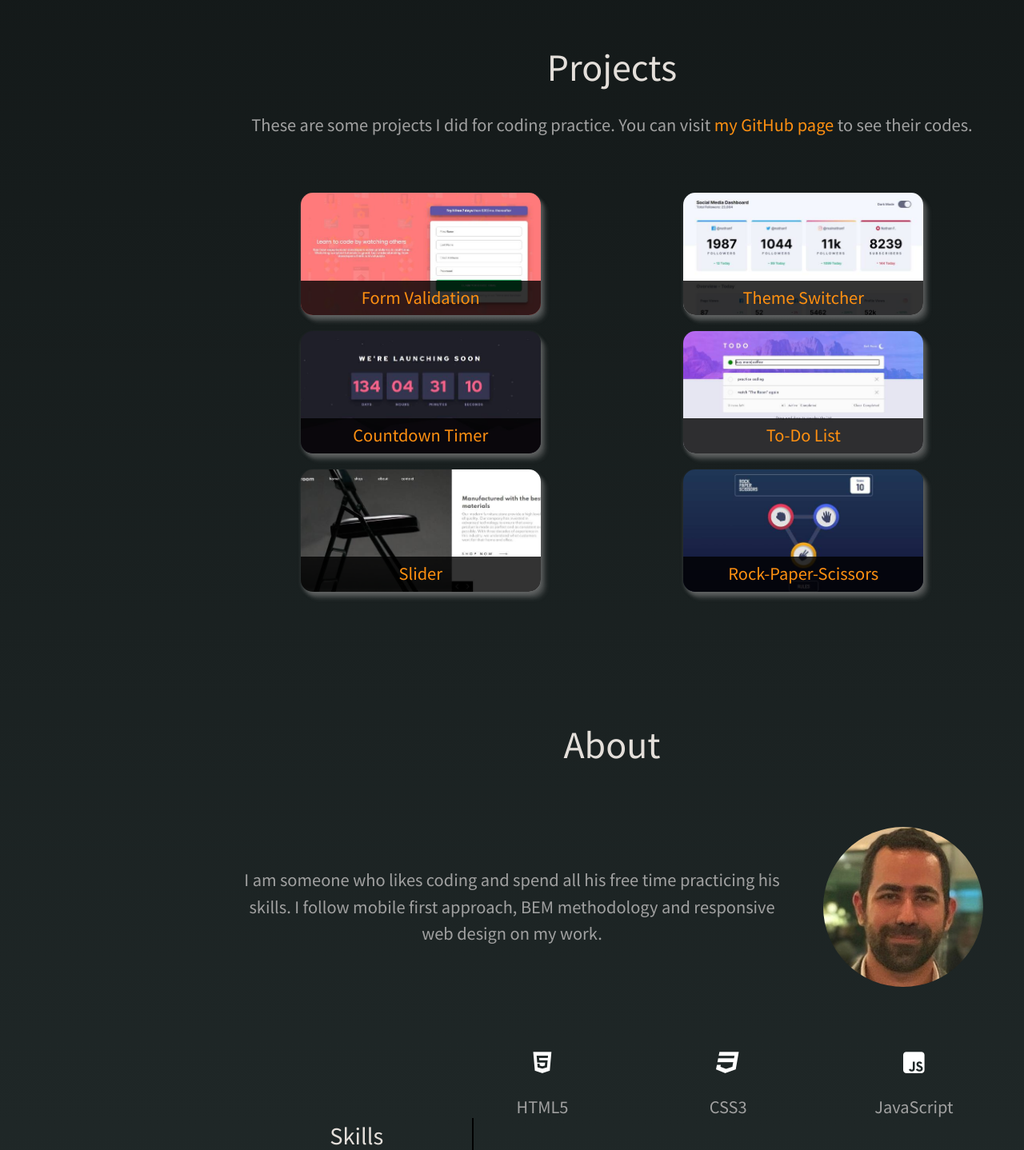
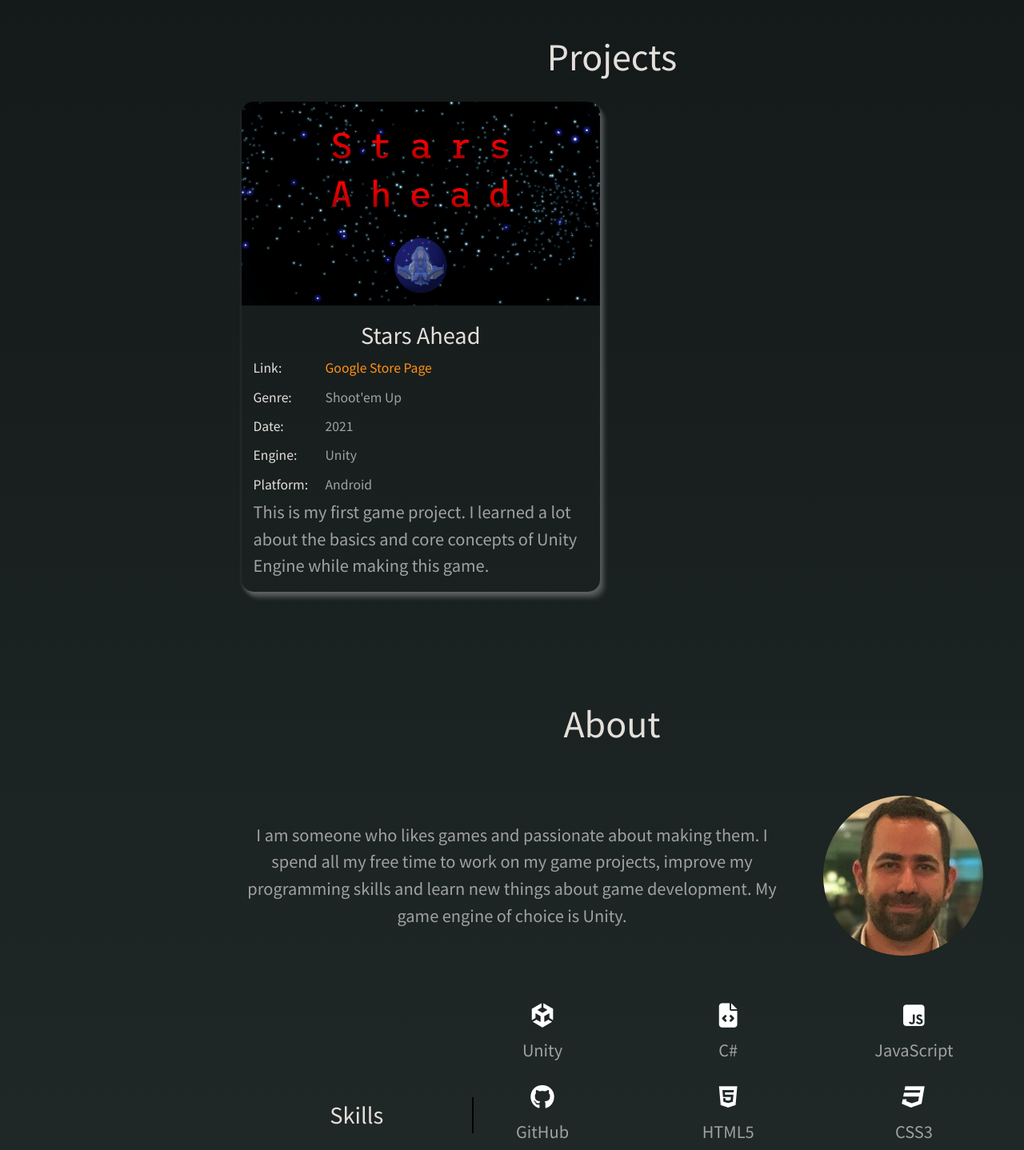
Before and after one commit to nysezgin/portfolio, a React (Create React App) app: page / in a window 1280 px wide. Shown: the part 800-2238 px from the top of the page at 80% size. Built offline with nearby package versions, Linux system fonts and the light colour scheme.

Commit message:
projects changed, skills added
Projects changed from front-end to games, new skills added

```diff
--- a/src/App.scss
+++ b/src/App.scss
@@ -22,6 +22,7 @@
 $color-quick-silver: #a1a1a1; //info text
 $color-timberwolf: #e4dfda; //title
 
+$font-size-small: 1.1rem; //small info text
 $font-size-medium: 1.4rem; //info text
 $font-size-large: 1.9rem; //sub-titles & icons
 $font-size-very-large: 3rem; //title
@@ -269,39 +270,66 @@
       justify-content: space-around;
       width: 100%;
       column-gap: 30px;
-      grid-template-columns: repeat(auto-fit, 300px);
       margin-bottom: 60px;
+      grid-template-columns: 1fr 1fr;
     }
   }
 
-  &__link {
-    position: relative;
+  &__container {
     display: flex;
+    flex-direction: column;
     overflow: hidden;
     border-radius: 15px;
     box-shadow: rgba(135, 135, 135, 0.4) 1px 3px 5px,
       rgba(135, 135, 135, 0.3) 4px 6px 5px, rgba(135, 135, 135, 0.2) 7px 9px 5px;
   }
 
+  &__name {
+    font-size: $font-size-large;
+    color: $color-timberwolf;
+    text-align: center;
+  }
+
   &__image {
     width: 100%;
     height: 100%;
     object-fit: cover;
-    @include desktop {
-      transition: transform 0.5s ease;
-      &:hover {
-        transform: scale(1.1);
-      }
+    @include tablet {
+      // object-fit: cover;
+    }
+  }
+
+  &__info {
+    display: grid;
+    text-align: left;
+    column-gap: 10px;
+    padding: 15px;
+
+    &-wrapper {
+      display: grid;
+      grid-template-columns: 80px auto;
+      column-gap: 10px;
+      font-size: $font-size-small;
     }
   }
 
   &__label {
-    position: absolute;
-    font-size: $font-size-medium;
+    color: $color-timberwolf;
     padding: 5px 0;
     bottom: 0;
-    background: #000000cc;
     width: 100%;
+
+    &-info {
+      align-self: center;
+
+      &-about {
+        text-align: center;
+
+        @include tablet {
+          text-align: left;
+        }
+      }
+    }
   }
 }
 
--- a/src/components/Footer.js
+++ b/src/components/Footer.js
@@ -1,4 +1,4 @@
-import React from 'react'
+import React from "react";
 
 export default function Footer() {
   return (
--- a/src/components/main/About.js
+++ b/src/components/main/About.js
@@ -12,17 +12,23 @@
           src={nysezgin}
           alt="Necati Yasin Sezgin"
         />
-        I am someone who likes coding and spend all his free time practicing his
-        skills. I follow mobile first approach, BEM methodology and responsive
-        web design on my work.
+        I am someone who likes games and passionate about making them. I spend
+        all my free time to work on my game projects, improve my programming
+        skills and learn new things about game development. My game engine of
+        choice is Unity.
       </p>
       <section className="skills">
         <h3 className="skills__title">Skills</h3>
         <ul className="skills__list">
+          <SingleSkill iconClass="unity" label="Unity" />
+          <li className="skills__item">
+            <i className="skills__icon fas fa-file-code"></i>
+            <p className="skills__label">C#</p>
+          </li>
+          <SingleSkill iconClass="js-square" label="JavaScript" />
+          <SingleSkill iconClass="github" label="GitHub" />
           <SingleSkill iconClass="html5" label="HTML5" />
           <SingleSkill iconClass="css3" label="CSS3" />
-          <SingleSkill iconClass="js-square" label="JavaScript" />
-          <SingleSkill iconClass="sass" label="SASS" />
           <SingleSkill iconClass="react" label="React JS" />
         </ul>
       </section>
--- a/src/components/main/Intro.js
+++ b/src/components/main/Intro.js
@@ -4,7 +4,7 @@
     return (
       <section id="intro" className="intro">
         <h1 className="intro__title">Hi, I'm Yasin</h1>
-        <p className="intro__info">Junior front-end developer</p>
+        <p className="intro__info">Junior game developer</p>
       </section>
     );
 }
--- a/src/components/main/Projects.js
+++ b/src/components/main/Projects.js
@@ -1,25 +1,16 @@
 import React from "react";
-import projectsData from "./projectsData";
+import gameProjectsData from "./gameProjectsData";
 import SingleProject from "./SingleProject";
 
 export default function Projects() {
   return (
     <section id="projects" className="projects">
       <h1 className="projects__title">Projects</h1>
-      <p className="projects__info">
-        These are some projects I did for coding practice. You can visit{" "}
-        <a
-          className="portfolio-sections__link"
-          target="_blank"
-          rel="noreferrer"
-          href={"https://github.com/nysezgin"}
-        >
-          my GitHub page
-        </a>{" "}
-        to see their codes.
-      </p>
+      {/* <p className="projects__info">
+        These are my project.
+      </p> */}
       <div className="projects__wrapper">
-        {projectsData.map((project) => {
+        {gameProjectsData.map((project) => {
           return <SingleProject key={project.id} {...project} />;
         })}
       </div>
--- a/src/components/main/SingleProject.js
+++ b/src/components/main/SingleProject.js
@@ -1,15 +1,50 @@
 import React from "react";
 
-export default function SingleProject({ id, label, link, image }) {
+export default function SingleProject({
+  id,
+  label,
+  link,
+  image,
+  genre,
+  date,
+  engine,
+  platform,
+  about,
+}) {
   return (
-    <a
-      className="projects__link"
-      target="_blank"
-      rel="noreferrer"
-      href={link}
-    >
+    <div className="projects__container">
       <img className="projects__image" src={image} alt="" />
-      <p className="projects__label">{label}</p>
-    </a>
+      <div className="projects__info">
+        <h2 className="projects__name">{label}</h2>
+        <div className="projects__info-wrapper">
+          <p className="projects__label">Link:</p>
+          <a
+            className="projects__label-info"
+            href={link}
+            target="_blank"
+            rel="noreferrer"
+          >
+            Google Store Page
+          </a>
+        </div>
+        <div className="projects__info-wrapper">
+          <p className="projects__label">Genre:</p>
+          <p className="projects__label-info">{genre}</p>
+        </div>
+        <div className="projects__info-wrapper">
+          <p className="projects__label">Date:</p>
+          <p className="projects__label-info">{date}</p>
+        </div>
+        <div className="projects__info-wrapper">
+          <p className="projects__label">Engine:</p>
+          <p className="projects__label-info">{engine}</p>
+        </div>
+        <div className="projects__info-wrapper">
+          <p className="projects__label">Platform:</p>
+          <p className="projects__label-info">{platform}</p>
+        </div>
+        <p className="projects__label-info-about">{about}</p>
+      </div>
+    </div>
   );
 }
--- /dev/null
+++ b/src/components/main/gameProjectsData.js
@@ -0,0 +1,19 @@
+import starsAheadImg from "../images/Stars_Ahead-Feature_Graphic.png";
+
+const gameProjectsData = [
+  {
+    id: 1,
+    label: "Stars Ahead",
+    link:
+      "https://play.google.com/store/apps/details?id=com.ZubuGames.StarsAhead",
+    image: starsAheadImg,
+    genre: "Shoot'em Up",
+    date: "2021",
+    engine: "Unity",
+    platform: "Android",
+    about:
+      "This is my first game project. I learned a lot about the basics and core concepts of Unity Engine while making this game.",
+  },
+];
+
+export default gameProjectsData;
```
Also changed, not shown: src/components/images/Stars_Ahead-Feature_Graphic.png (added), src/components/images/Stars_Ahead-Icon.png (added), src/components/main/frontendProjectsData.js (renamed from src/components/main/projectsData.js). Lines whose indentation alone changed are shown as unchanged.
